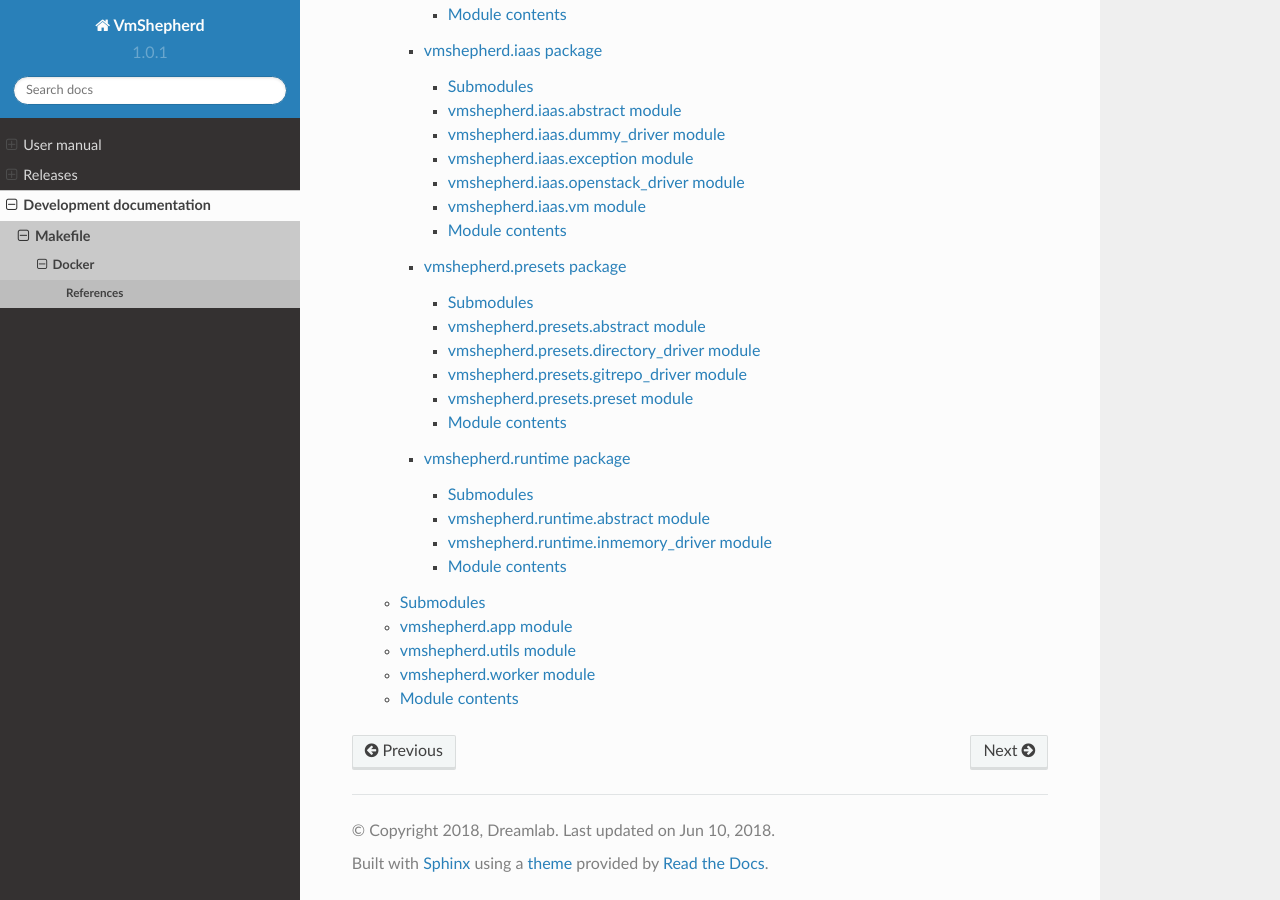
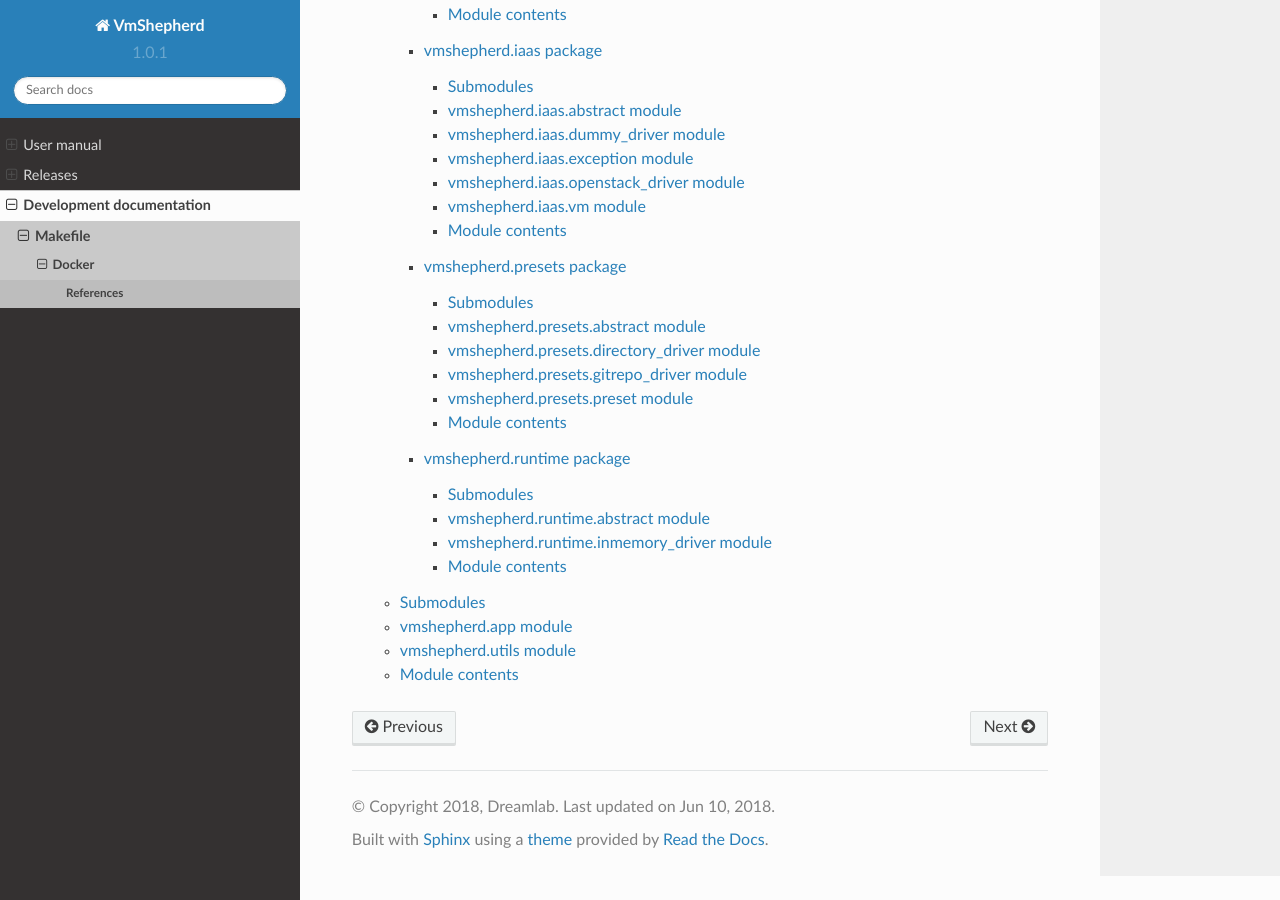
Before and after one commit to DreamLab/VmShepherd, a Sphinx documentation site: the page built from docs/development/reference/index.rst, in a window 1280 px wide and 900 px high, scrolled down 553 px. Built offline with Sphinx 7.4.7 and the Read the Docs theme 2.0.0, drawn with Linux system fonts in a browser that asks for light colours.

```diff
--- a/docs/development/reference/vmshepherd.iaas.rst
+++ b/docs/development/reference/vmshepherd.iaas.rst
@@ -43,6 +43,7 @@ vmshepherd.iaas.vm module
     :members:
     :undoc-members:
     :show-inheritance:
+    :noindex:
 
 
 Module contents
--- a/docs/development/reference/vmshepherd.rst
+++ b/docs/development/reference/vmshepherd.rst
@@ -32,15 +32,6 @@ vmshepherd.utils module
     :undoc-members:
     :show-inheritance:
 
-vmshepherd.worker module
-------------------------
-
-.. automodule:: vmshepherd.worker
-    :members:
-    :undoc-members:
-    :show-inheritance:
-
-
 Module contents
 ---------------
 
```
